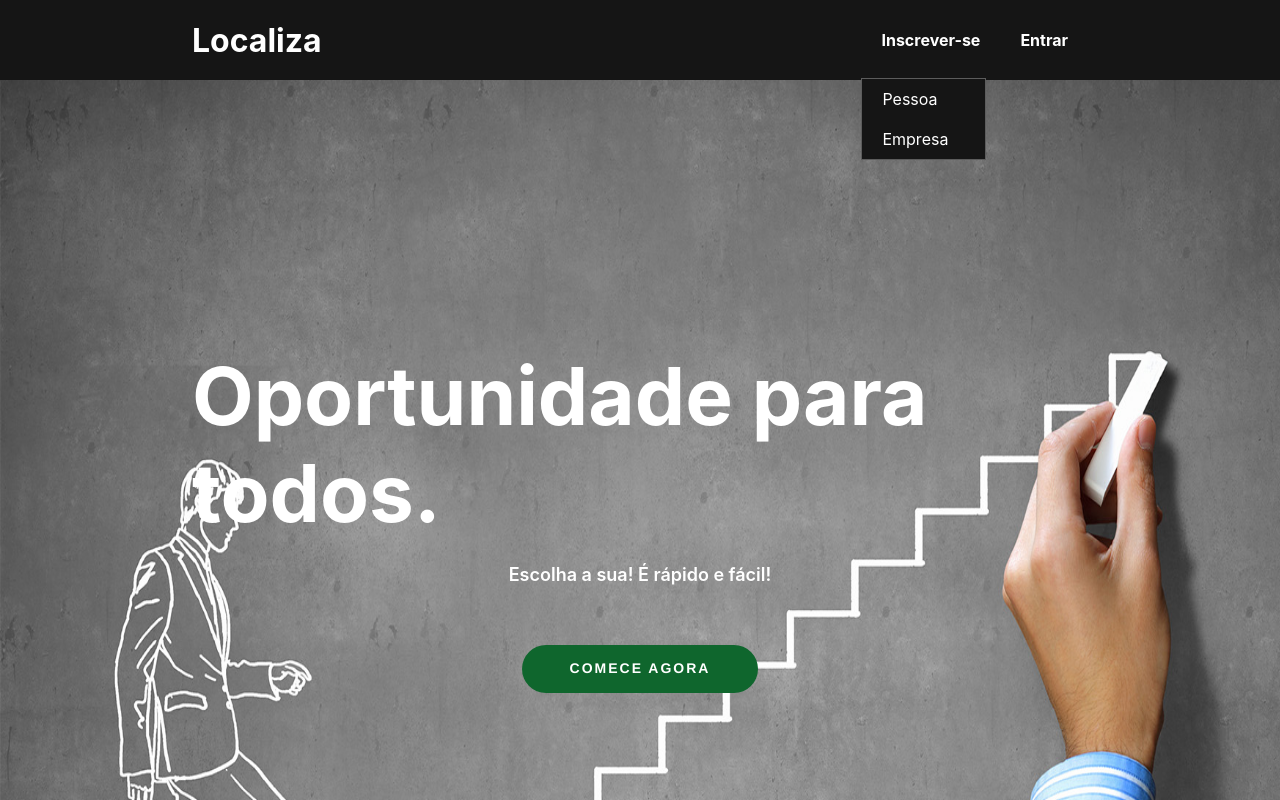
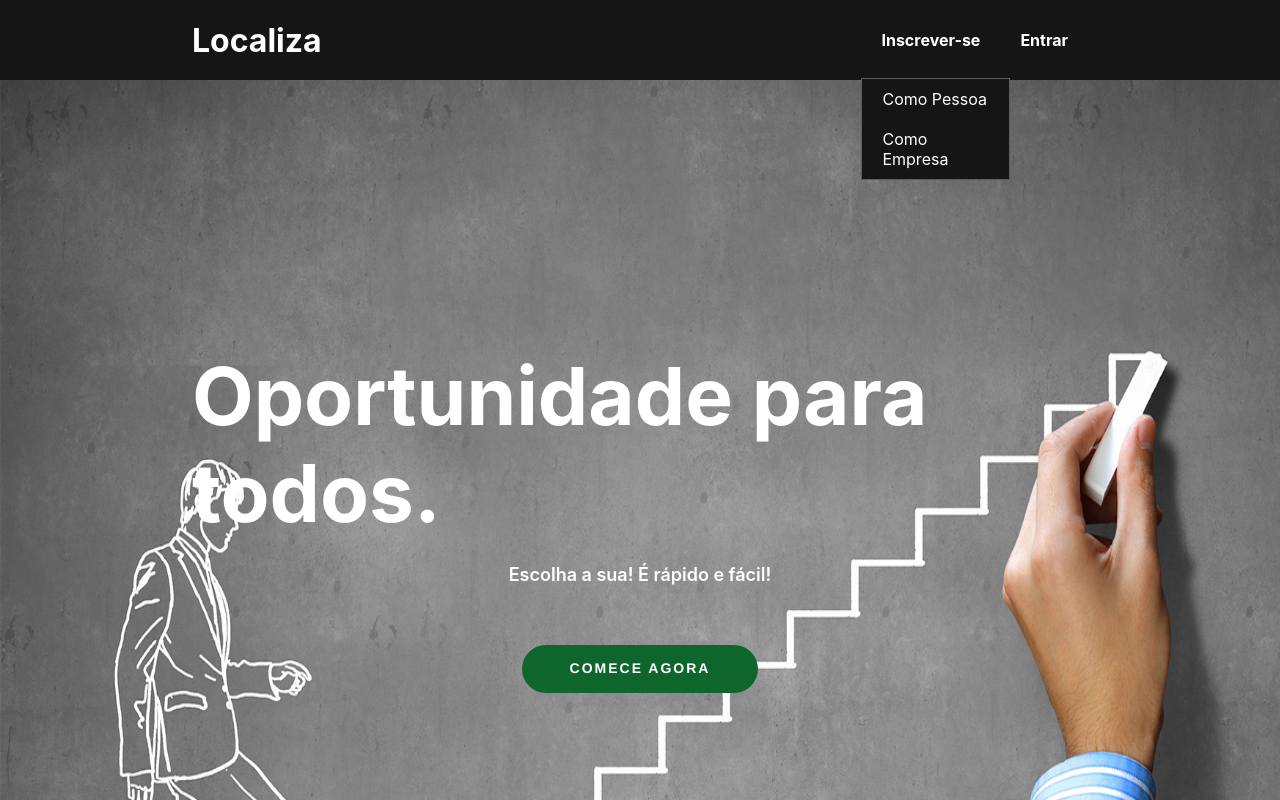
Before and after one commit to casserekevin/localiza, a React (Create React App) app in the folder web-front-end/v1/: page / in a window 1280 px wide. Both pictures are taken after a click on the element "Inscrever-se". Shown: the top 800 px of the page. Built offline with nearby package versions, Linux system fonts and the light colour scheme.

Commit message:
Reajuste do menu dropdown

```diff
--- a/web-front-end/v1/src/App.jsx
+++ b/web-front-end/v1/src/App.jsx
@@ -6,6 +6,8 @@ import SigninPage from './Pages/SigninPage'
 import SignupPage from './Pages/SignupPage'
 import MainPage from './Pages/MainPage'
 import CompanyProfilePage from './Pages/CompanyProfilePage'
+
+import TestPage from './Pages/TestPage'
 
 import './global.css'
 
@@ -20,6 +22,7 @@ const App = () => {
                 <Route path='/user/sign_up' render={(props) => <SignupPage {...props} type='user'/>}/>
                 <Route path='/company/sign_up' render={(props) => <SignupPage {...props} type='company'/>}/>
                 <Route path='/comp_profile' component={CompanyProfilePage} />
+                <Route path='/test' component={TestPage} />
             </Switch>
         </Router>
     )
--- a/web-front-end/v1/src/Components/DropdownItem/index.jsx
+++ b/web-front-end/v1/src/Components/DropdownItem/index.jsx
@@ -8,6 +8,7 @@ export default function DropdownItem(props){
     return (
         <Link className='dropdown-item' to={props.to}>
             {props.text}
+
         </Link>
     )
 }
--- a/web-front-end/v1/src/Components/DropdownMenu/index.jsx
+++ b/web-front-end/v1/src/Components/DropdownMenu/index.jsx
@@ -5,8 +5,11 @@ import './style.css'
 
 export default function DropdownMenu(props){
 
+    let style = {}
+    style['width'] = props.width
+
     return (
-        <div className='dropdown'>
+        <div className='dropdown' style={style}>
             {props.children}
         </div>
     )
--- a/web-front-end/v1/src/Components/DropdownMenu/style.css
+++ b/web-front-end/v1/src/Components/DropdownMenu/style.css
@@ -1,11 +1,9 @@
 
 .dropdown{
-    width: 125px;
     position: absolute;
     top: 78px;
     left: -20px;
     background-color: var(--bg-color);
-    overflow: hidden;
 
     border: var(--border);
 
--- a/web-front-end/v1/src/Pages/InitialPage/index.jsx
+++ b/web-front-end/v1/src/Pages/InitialPage/index.jsx
@@ -16,12 +16,17 @@ export default function InitialPage() {
             <Header isSearchable={false}>
                 <NavBar>
                     <NavItem text='Inscrever-se'>
-                        <DropdownMenu >
-                            <DropdownItem text='Pessoa' to='/cadastrar-pessoa' />
-                            <DropdownItem text='Empresa' to='/cadastrar-pessoa' />
+                        <DropdownMenu width='149px'>
+                            <DropdownItem text='Como Pessoa' to='/user/sign_up'/>
+                            <DropdownItem text='Como Empresa' to='/company/sign_up' />
                         </DropdownMenu>
                     </NavItem>
-                    <NavItem text='Entrar' to='/login' />
+                    <NavItem text='Entrar'>
+                        <DropdownMenu width='149px'>
+                            <DropdownItem text='Como Pessoa' to='/user/sign_in' />
+                            <DropdownItem text='Como Empresa' to='/company/sign_in' />
+                        </DropdownMenu>
+                    </NavItem>
                 </NavBar>
             </Header>
             <InitialContent />
--- /dev/null
+++ b/web-front-end/v1/src/Pages/TestPage/index.jsx
@@ -0,0 +1,11 @@
+import React from "react";
+
+
+const TestPage = () => {
+    return (
+        <>
+
+        </>
+    );
+}
+export default TestPage;
```
